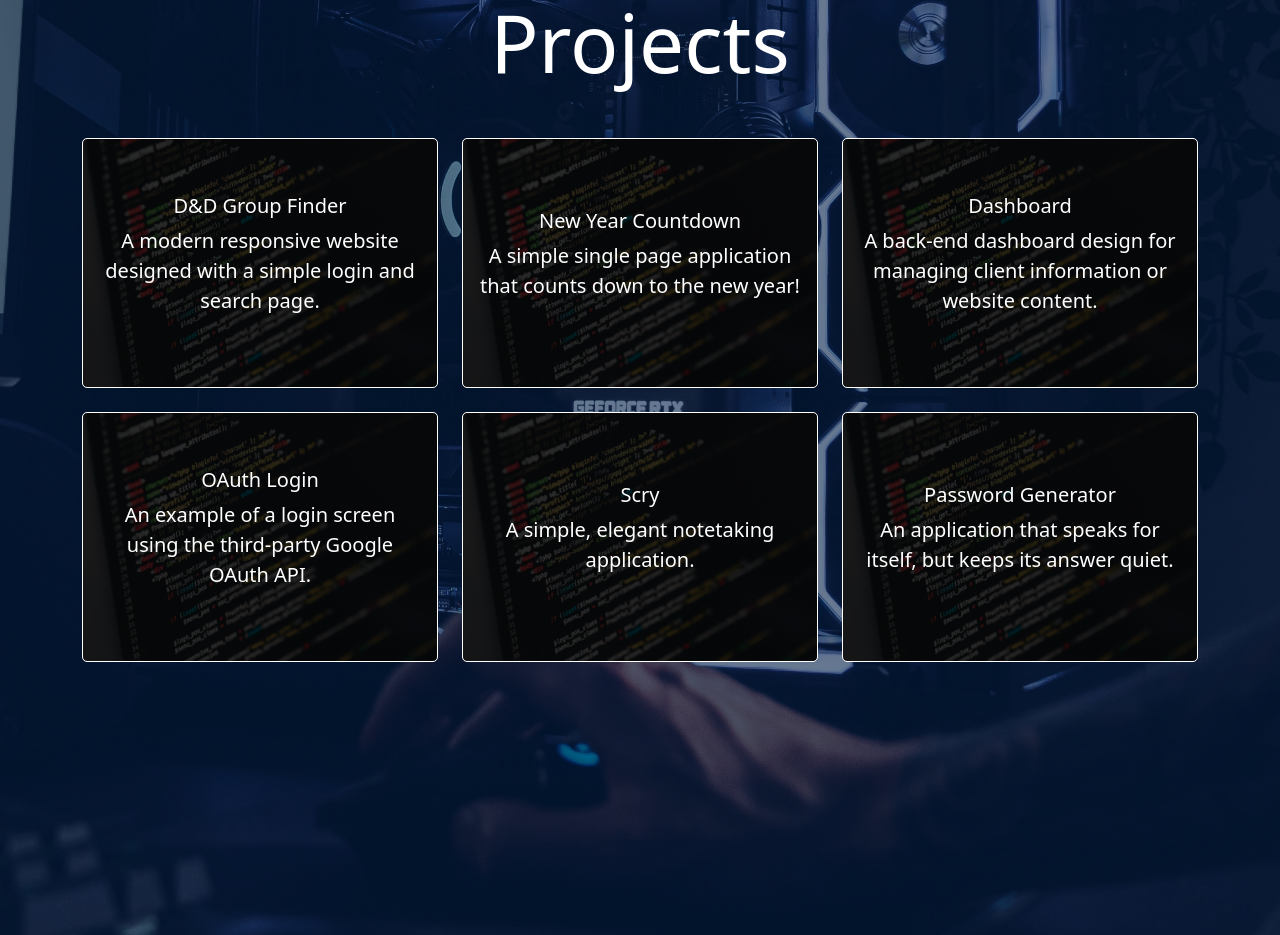
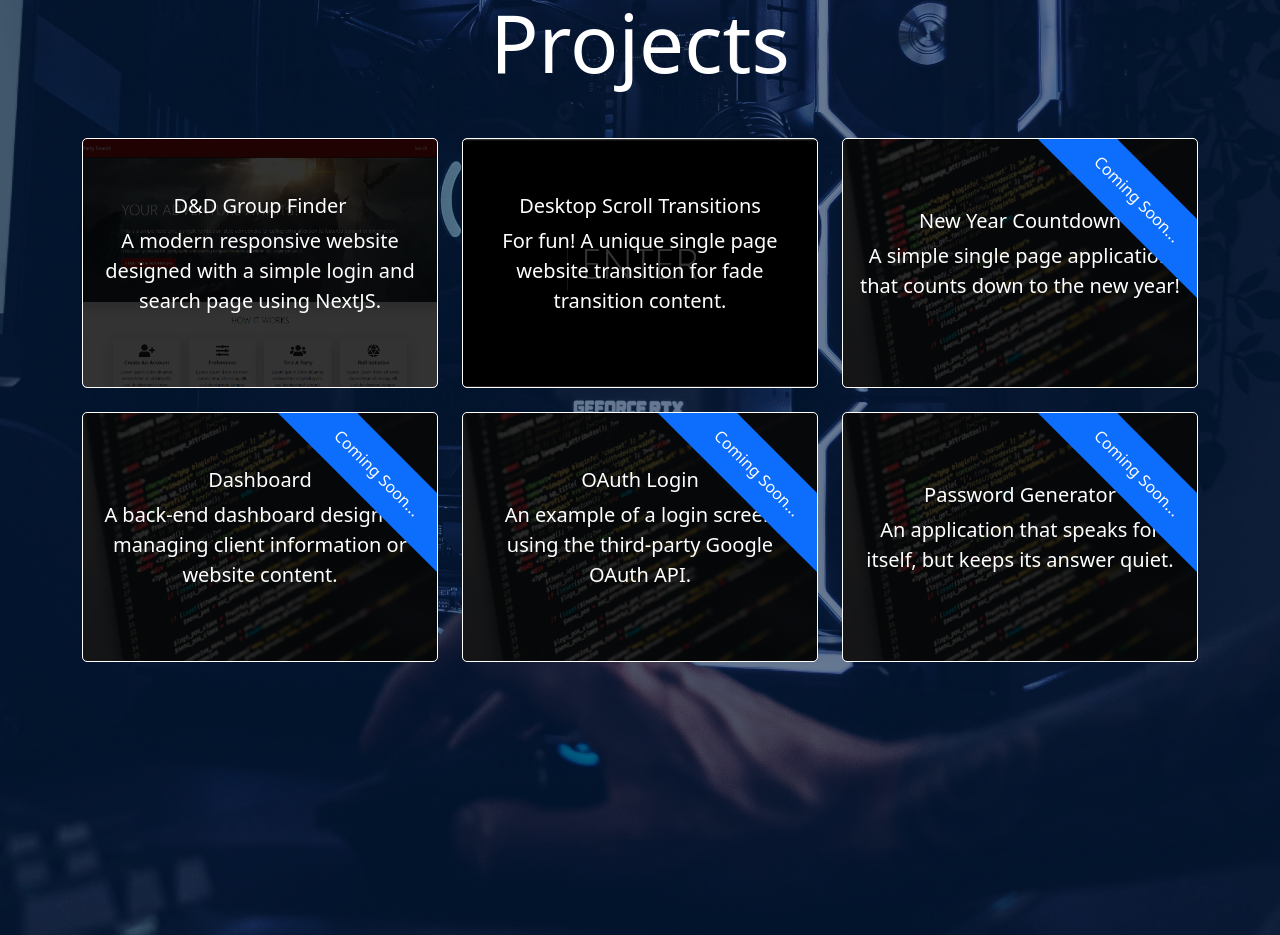
Before and after one commit to vodoris/portfolio, a React (Create React App) app: page / in a window 1280 px wide. Shown: the part 860-1795 px from the top of the page. Built offline with nearby package versions, Linux system fonts and the light colour scheme.

Commit message:
added links and images for two projects, also i created a ribbon for projects that are coming soon

```diff
--- a/src/assets/main.css
+++ b/src/assets/main.css
@@ -42,6 +42,7 @@ body {
 /* Tiles */
 .tile {
   position: relative;
+  overflow: hidden;
   height: 250px;
   width: 100%;
   border: 1px solid white;
@@ -51,6 +52,38 @@ body {
   background-position: center;
   -webkit-transition: all 0.3s ease-in-out;
   box-shadow: inset 0 0 0 1000px rgba(0,0,0, 0.8);
+}
+a.project-link {
+  color: inherit;
+  text-decoration: none;
+}
+
+.ribbon {
+  position: absolute;
+  top:0;
+  right:0;
+  margin: 0;
+  padding: 0;
+  background: #0d6efd;
+  color:white;
+  padding:1rem 0;
+  transform: translateX(30%) translateY(0%) rotate(45deg);
+  transform-origin: top left;
+}
+.ribbon:before, .ribbon:after {
+  position: absolute;
+  top:0;
+  width: 100%;
+  height: 100%;
+  content: '';
+  margin: 0 -1px;
+  background: #0d6efd;
+}
+.ribbon:before {
+  right:100%;
+}
+.ribbon:after {
+  left:100%;
 }
 
 /* Contact */
--- a/src/components/ProjectCard.js
+++ b/src/components/ProjectCard.js
@@ -1,16 +1,34 @@
 import React from 'react';
+import ImageData from '../utils/images';
 
-const ProjectCard = ({ project: { image, title, description } }) => {
+const ProjectCard = ({ project: { title, description, image, link } }) => {
+
+  const getImage = (imageSlug) => {
+    imageSlug = !imageSlug ? 'ilya' : imageSlug; // default
+    const imageUrl = ImageData.find(image => {
+      return image.default.includes(imageSlug);
+    }).default;
+    return imageUrl;
+  }
+
   return (
     <div className="col-xs-12 col-md-4">
-      <div className="tile d-flex mx-auto" style={{ backgroundImage: `url(${image})` }}>
-        <div className="tile-content w-100 p-3 justify-content-center align-self-center text-center">
-          <h5 className="tile-title">{title}</h5>
-          <div className="tile-body">
-            <p className="lead">{description}</p>
+      <a className="project-link" href={link} target="_blank" rel="noreferrer">
+        <div className="tile d-flex mx-auto" style={{ backgroundImage: `url(${getImage(image)})` }}>
+          <div className="tile-content w-100 p-3 justify-content-center align-self-center text-center">
+            <h5 className="tile-title">{title}</h5>
+            <div className="tile-body">
+              <p className="lead">{description}</p>
+            </div>
           </div>
+          {
+            !link && (
+              <div className="ribbon">Coming Soon...</div>
+            )
+          }
+
         </div>
-      </div>
+      </a>
     </div>
   );
 };
--- a/src/components/ProjectList.js
+++ b/src/components/ProjectList.js
@@ -3,8 +3,8 @@ import ProjectData from '../utils/projects';
 import ProjectCard from './ProjectCard';
 
 const ProjectList = () => {
-  const projects = ProjectData.map(project => {
-    return <ProjectCard key={project.id} project={project} />
+  const projects = ProjectData.map((project, i) => {
+    return <ProjectCard key={`project-${i}`} project={project} />
   })
 
   return (
--- /dev/null
+++ b/src/utils/images.js
@@ -0,0 +1,7 @@
+function importAll(r) {
+  return r.keys().map(r);
+}
+
+const images = importAll(require.context('../assets/images', false, /\.(png|jpe?g|svg)$/));
+
+export default images;
--- a/src/utils/projects.js
+++ b/src/utils/projects.js
@@ -1,41 +1,40 @@
-import image from '../assets/images/ilya-pavlov-OqtafYT5kTw-unsplash.jpg';
-
 const projectsData = [
   {
-    id: 1,
     title: 'D&D Group Finder',
-    description: 'A modern responsive website designed with a simple login and search page.',
-    image: image
+    description: 'A modern responsive website designed with a simple login and search page using NextJS.',
+    image: 'dnd-party-search-background',
+    link: 'https://vodoris-dndpartysearch.netlify.app/'
   },
   {
-    id: 2,
+    title: 'Desktop Scroll Transitions',
+    description: 'For fun! A unique single page website transition for fade transition content.',
+    image: 'desktop-transitions',
+    link: 'https://vodoris-desktop-scroll-transitions.netlify.app/'
+  },
+  {
     title: 'New Year Countdown',
     description: 'A simple single page application that counts down to the new year!',
-    image: image
+    image: ''
   },
   {
-    id: 3,
     title: 'Dashboard',
     description: 'A back-end dashboard design for managing client information or website content.',
-    image: image
+    image: ''
   },
   {
-    id: 4,
     title: 'OAuth Login',
     description: 'An example of a login screen using the third-party Google OAuth API.',
-    image: image
+    image: ''
   },
+  // {
+  //   title: 'Scry',
+  //   description: 'A simple, elegant notetaking application.',
+  //   image: ''
+  // },
   {
-    id: 5,
-    title: 'Scry',
-    description: 'A simple, elegant notetaking application.',
-    image: image
-  },
-  {
-    id: 6,
     title: 'Password Generator',
     description: 'An application that speaks for itself, but keeps its answer quiet.',
-    image: image
+    image: ''
   }
 ];
 
```
Also changed, not shown: src/assets/images/desktop-transitions.png (added), src/assets/images/dnd-party-search-background.png (added).
